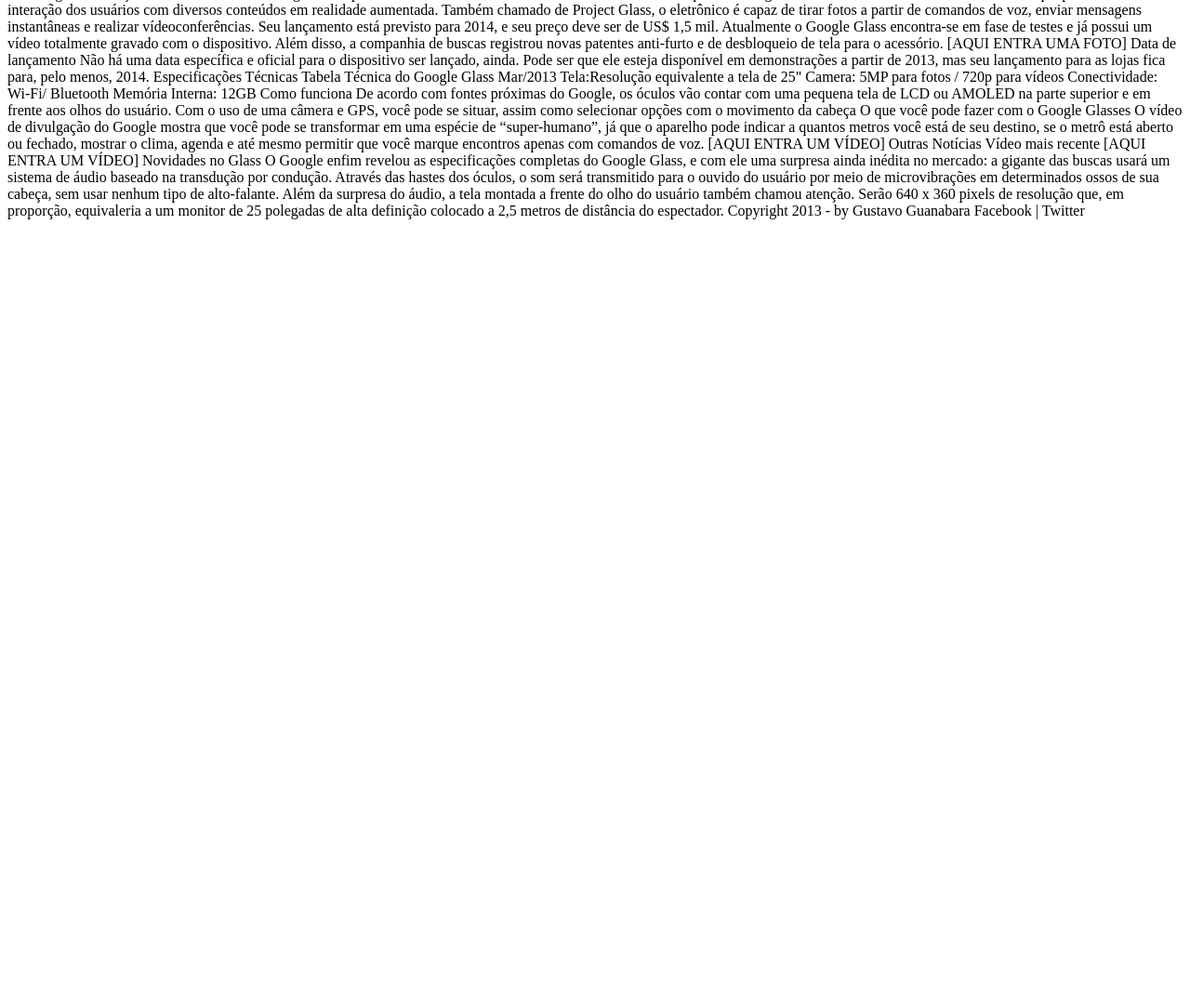
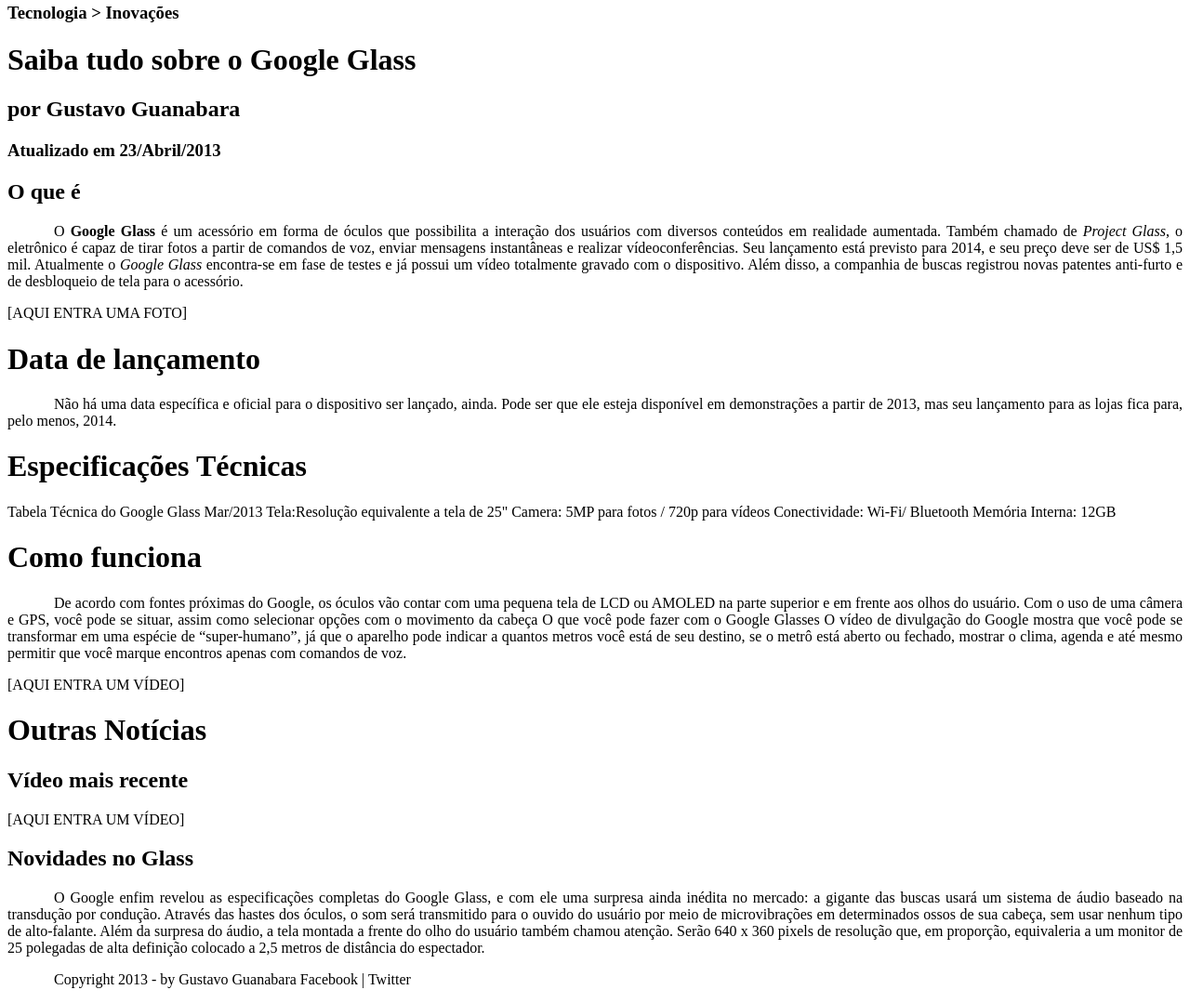
Before and after one commit to Felipeglb/site-curso-em-video, a plain HTML site: page index.html in a window 1280 px wide. Shown: the part 268-1347 px from the top of the page at 93% size. Before the commit the page ends 800 px from the top, so only its background shows below. Drawn offline with Linux system fonts and the light colour scheme.

Commit message:
organização do texto co insercao de tags

```diff
--- a/index.html
+++ b/index.html
@@ -4,6 +4,12 @@
     <meta charset="UTF-8"/>
     <meta name="viewport" content="width=device-width, initial-scale=1.0">
     <title>Tudo sobre Google Glass</title>
+    <style>
+        p {
+            text-align: justify;
+            text-indent: 50px;
+        }
+    </style>
 </head>
 <body>
 
@@ -25,20 +31,22 @@
 - Fale conosco
     </header>
 
-Tecnologia > Inovações
-Saiba tudo sobre o Google Glass
-por Gustavo Guanabara
-Atualizado em 23/Abril/2013
+<hgroup>
+<h3>Tecnologia > Inovações</h3>
+<h1>Saiba tudo sobre o Google Glass</h1>
+<h2>por Gustavo Guanabara</h2>
+<h3>Atualizado em 23/Abril/2013</h3>
+</hgroup>
 
-O que é
-O Google Glass é um acessório em forma de óculos que possibilita a interação dos usuários com diversos conteúdos em realidade aumentada. Também chamado de Project Glass, o eletrônico é capaz de tirar fotos a partir de comandos de voz, enviar mensagens instantâneas e realizar vídeoconferências. Seu lançamento está previsto para 2014, e seu preço deve ser de US$ 1,5 mil. Atualmente o Google Glass encontra-se em fase de testes e já possui um vídeo totalmente gravado com o dispositivo. Além disso, a companhia de buscas registrou novas patentes anti-furto e de desbloqueio de tela para o acessório.
+<h2 style="text-align: left;">O que é</h2>
+<p style="text-align: justify;text-indent: 50px;"> O <span style="font-weight: 900">  Google Glass</span> é um acessório em forma de óculos que possibilita a interação dos usuários com diversos conteúdos em realidade aumentada. Também chamado de <i>Project Glass</i>, o eletrônico é capaz de tirar fotos a partir de comandos de voz, enviar mensagens instantâneas e realizar vídeo&shy;con&shy;ferên&shy;cias. Seu lançamento está previsto para 2014, e seu preço deve ser de US$ 1,5 mil. Atualmente o <em>Google Glass</em> encontra-se em fase de testes e já possui um vídeo totalmente gravado com o dispositivo. Além disso, a companhia de buscas registrou novas patentes anti-furto e de desbloqueio de tela para o acessório.</p>
 
 [AQUI ENTRA UMA FOTO]
 
-Data de lançamento
-Não há uma data específica e oficial para o dispositivo ser lançado, ainda. Pode ser que ele esteja disponível em demonstrações a partir de 2013, mas seu lançamento para as lojas fica para, pelo menos, 2014.
+<h1>Data de lançamento</h1>
+<p>Não há uma data específica e oficial para o dispositivo ser lançado, ainda. Pode ser que ele esteja disponível em demonstrações a partir de 2013, mas seu lançamento para as lojas fica para, pelo menos, 2014.</p>
 
-Especificações Técnicas
+<h1>Especificações Técnicas</h1>
 Tabela Técnica do Google Glass Mar/2013
 
 Tela:Resolução equivalente a tela de 25"
@@ -46,26 +54,26 @@
 Conectividade: Wi-Fi/ Bluetooth
 Memória Interna: 12GB
 
-Como funciona
-De acordo com fontes próximas do Google, os óculos vão contar com uma pequena tela de LCD ou AMOLED na parte superior e em frente aos olhos do usuário. Com o uso de uma câmera e GPS, você pode se situar, assim como selecionar opções com o movimento da cabeça
+<h1>Como funciona</h1>
+<p>De acordo com fontes próximas do Google, os óculos vão contar com uma pequena tela de LCD ou AMOLED na parte superior e em frente aos olhos do usuário. Com o uso de uma câmera e GPS, você pode se situar, assim como selecionar opções com o movimento da cabeça
 
 O que você pode fazer com o Google Glasses
-O vídeo de divulgação do Google mostra que você pode se transformar em uma espécie de “super-humano”, já que o aparelho pode indicar a quantos metros você está de seu destino, se o metrô está aberto ou fechado, mostrar o clima, agenda e até mesmo permitir que você marque encontros apenas com comandos de voz.
+O vídeo de divulgação do Google mostra que você pode se transformar em uma espécie de “super-<wbr/>humano”, já que o aparelho pode indicar a quantos metros você está de seu destino, se o metrô está aberto ou fechado, mostrar o clima, agenda e até mesmo permitir que você marque encontros apenas com comandos de voz.</p>
 
 [AQUI ENTRA UM VÍDEO]
 
-Outras Notícias
-Vídeo mais recente
+<h1>Outras Notícias</h1>
+<h2>Vídeo mais recente</h2>
 
 [AQUI ENTRA UM VÍDEO]
 
-Novidades no Glass
-O Google enfim revelou as especificações completas do Google Glass, e com ele uma surpresa ainda inédita no mercado: a gigante das buscas usará um sistema de áudio baseado na transdução por condução. Através das hastes dos óculos, o som será transmitido para o ouvido do usuário por meio de microvibrações em determinados ossos de sua cabeça, sem usar nenhum tipo de alto-falante.
+<h2>Novidades no Glass</h2>
+<p>O Google enfim revelou as especificações completas do Google Glass, e com ele uma surpresa ainda inédita no mercado: a gigante das buscas usará um sistema de áudio baseado na transdução por condução. Através das hastes dos óculos, o som será transmitido para o ouvido do usuário por meio de microvibrações em determinados ossos de sua cabeça, sem usar nenhum tipo de alto-falante.
 
-Além da surpresa do áudio, a tela montada a frente do olho do usuário também chamou atenção. Serão 640 x 360 pixels de resolução que, em proporção, equivaleria a um monitor de 25 polegadas de alta definição colocado a 2,5 metros de distância do espectador.
+Além da surpresa do áudio, a tela montada a frente do olho do usuário também chamou atenção. Serão 640 x 360 pixels de resolução que, em proporção, equivaleria a um monitor de 25 polegadas de alta definição colocado a 2,5 metros de distância do espectador.</p>
 
-Copyright 2013 - by Gustavo Guanabara
-Facebook | Twitter
+<p>Copyright 2013 - by Gustavo Guanabara
+Facebook | Twitter</p>
 </div>
 </body>
 </html>
```
